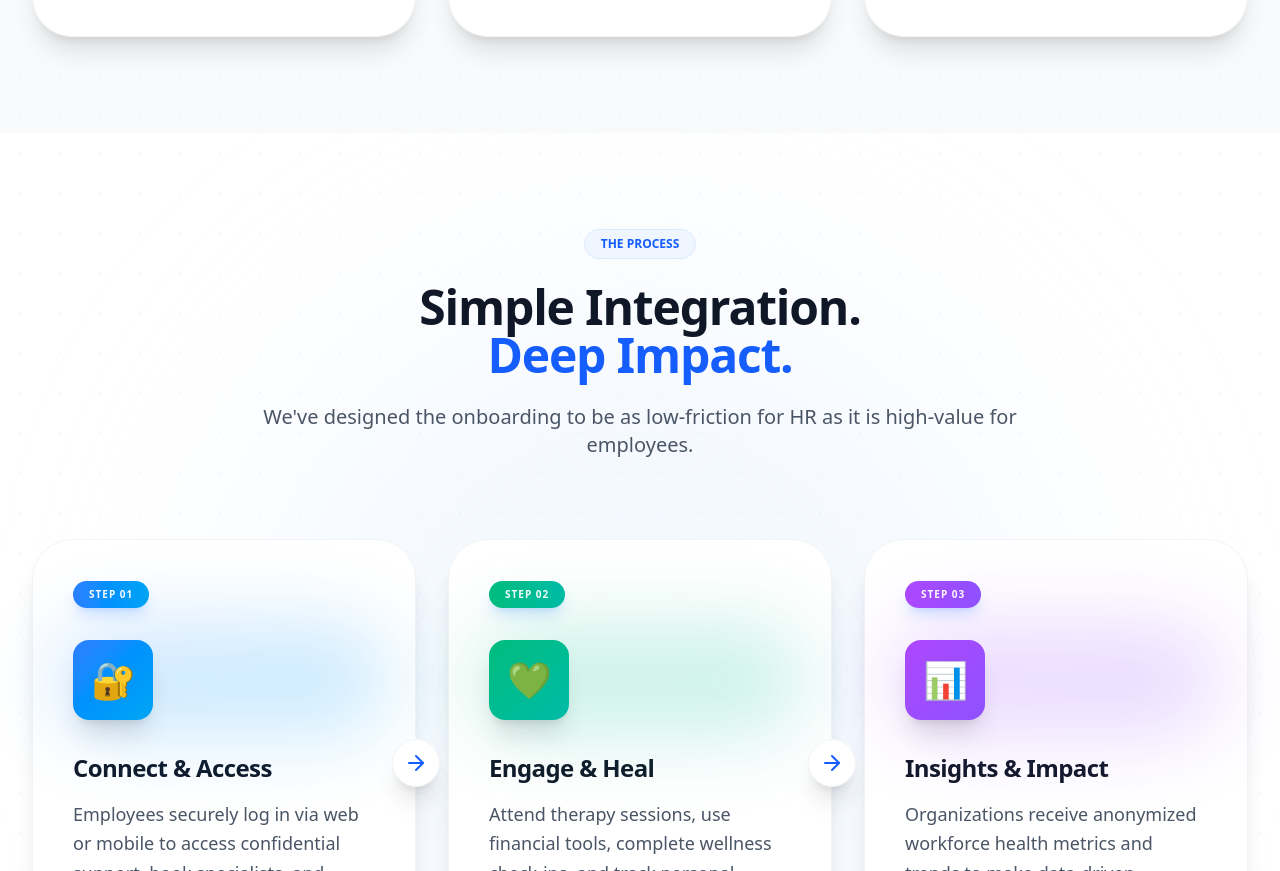
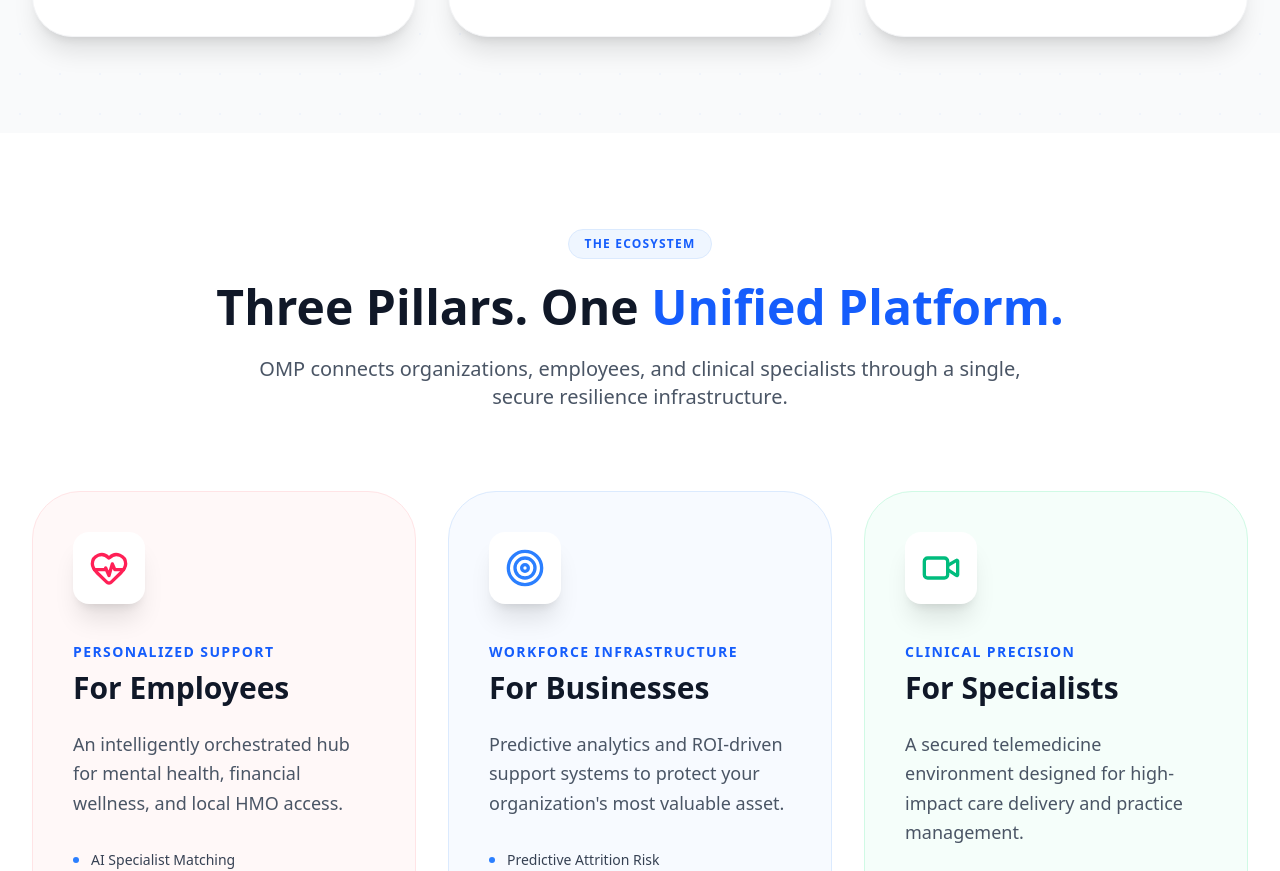
Before and after one commit to blossombubbles12/omp, a Next.js app: page / in a window 1280 px wide. Shown: the part 3980-4851 px from the top of the page. Built offline with nearby package versions, Linux system fonts and the light colour scheme.

Commit message:
feat: add Ecosystem section to homepage highlighting core pillars

```diff
--- a/app/page.tsx
+++ b/app/page.tsx
@@ -2,6 +2,7 @@ import HeroSection from "@/components/sections/HeroSection";
 import ProblemSection from "@/components/sections/ProblemSection";
 import RealitySection from "@/components/sections/RealitySection";
 import SolutionSection from "@/components/sections/SolutionSection";
+import EcosystemSection from "@/components/sections/EcosystemSection";
 import HowItWorksSection from "@/components/sections/HowItWorksSection";
 import EmployerSection from "@/components/sections/EmployerSection";
 import FeaturesSection from "@/components/sections/FeaturesSection";
@@ -19,6 +20,7 @@ export default function Home() {
       <ProblemSection />
       <RealitySection />
       <SolutionSection />
+      <EcosystemSection />
       <HowItWorksSection />
       <EmployerSection />
       <FeaturesSection />
--- /dev/null
+++ b/components/sections/EcosystemSection.tsx
@@ -0,0 +1,113 @@
+"use client";
+
+import { motion } from "framer-motion";
+import Container from "../ui/Container";
+import Button from "../ui/Button";
+import ScrollReveal from "../animations/ScrollReveal";
+import {
+    Video,
+    HeartPulse,
+    ArrowRight,
+    Target
+} from "lucide-react";
+
+/**
+ * Ecosystem section for the homepage highlighting the three pillars
+ */
+export default function EcosystemSection() {
+    const pillars = [
+        {
+            title: "For Employees",
+            subtitle: "Personalized Support",
+            description: "An intelligently orchestrated hub for mental health, financial wellness, and local HMO access.",
+            features: ["AI Specialist Matching", "Wellness Materials Library", "1-Min Resonance Breathing"],
+            icon: <HeartPulse className="w-10 h-10 text-rose-500" />,
+            color: "rose",
+            href: "/employees",
+            bg: "bg-rose-50/50 dark:bg-rose-950/10",
+            border: "border-rose-100 dark:border-rose-900/30"
+        },
+        {
+            title: "For Businesses",
+            subtitle: "Workforce Infrastructure",
+            description: "Predictive analytics and ROI-driven support systems to protect your organization's most valuable asset.",
+            features: ["Predictive Attrition Risk", "HMO Policy Optimization", "Audit-Ready Compliance"],
+            icon: <Target className="w-10 h-10 text-blue-500" />,
+            color: "blue",
+            href: "/businesses",
+            bg: "bg-blue-50/50 dark:bg-blue-950/10",
+            border: "border-blue-100 dark:border-blue-900/30"
+        },
+        {
+            title: "For Specialists",
+            subtitle: "Clinical Precision",
+            description: "A secured telemedicine environment designed for high-impact care delivery and practice management.",
+            features: ["Encrypted Video Hub", "Clinical Practice Tools", "Verified Referral Network"],
+            icon: <Video className="w-10 h-10 text-emerald-500" />,
+            color: "emerald",
+            href: "/specialists",
+            bg: "bg-emerald-50/50 dark:bg-emerald-950/10",
+            border: "border-emerald-100 dark:border-emerald-900/30"
+        }
+    ];
+
+    return (
+        <section id="ecosystem" className="py-24 bg-white dark:bg-gray-900 relative">
+            <Container>
+                <ScrollReveal>
+                    <div className="text-center mb-20">
+                        <div className="inline-block px-4 py-1.5 rounded-full bg-blue-50 dark:bg-blue-900/20 text-blue-600 dark:text-blue-400 text-xs font-bold mb-6 border border-blue-100 dark:border-blue-800 uppercase tracking-widest">
+                            The Ecosystem
+                        </div>
+                        <h2 className="text-4xl md:text-5xl font-bold text-gray-900 dark:text-white mb-6">
+                            Three Pillars. One <span className="text-blue-600">Unified Platform.</span>
+                        </h2>
+                        <p className="text-xl text-gray-600 dark:text-gray-400 max-w-3xl mx-auto">
+                            OMP connects organizations, employees, and clinical specialists through a single, secure resilience infrastructure.
+                        </p>
+                    </div>
+                </ScrollReveal>
+
+                <div className="grid grid-cols-1 lg:grid-cols-3 gap-8">
+                    {pillars.map((pillar, index) => (
+                        <ScrollReveal key={index} delay={index * 0.1}>
+                            <motion.div
+                                whileHover={{ y: -10 }}
+                                className={`h-full p-10 rounded-[3rem] ${pillar.bg} border ${pillar.border} transition-all duration-300 group relative overflow-hidden`}
+                            >
+                                <div className="relative z-10">
+                                    <div className="mb-8 p-4 inline-block rounded-2xl bg-white dark:bg-gray-800 shadow-xl group-hover:scale-110 transition-transform">
+                                        {pillar.icon}
+                                    </div>
+                                    <h4 className="text-sm font-black text-blue-600 dark:text-blue-400 uppercase tracking-widest mb-2">
+                                        {pillar.subtitle}
+                                    </h4>
+                                    <h3 className="text-3xl font-bold text-gray-900 dark:text-white mb-6">
+                                        {pillar.title}
+                                    </h3>
+                                    <p className="text-lg text-gray-600 dark:text-gray-400 mb-8 leading-relaxed">
+                                        {pillar.description}
+                                    </p>
+
+                                    <ul className="space-y-4 mb-10">
+                                        {pillar.features.map((feature, i) => (
+                                            <li key={i} className="flex items-center gap-3 text-sm font-medium text-gray-700 dark:text-gray-300">
+                                                <div className="w-1.5 h-1.5 rounded-full bg-blue-500" />
+                                                {feature}
+                                            </li>
+                                        ))}
+                                    </ul>
+
+                                    <Button href={pillar.href} variant="outline" className="w-full justify-between group-hover:bg-blue-600 group-hover:text-white group-hover:border-blue-600 transition-all">
+                                        Explore More
+                                        <ArrowRight className="w-4 h-4" />
+                                    </Button>
+                                </div>
+                            </motion.div>
+                        </ScrollReveal>
+                    ))}
+                </div>
+            </Container>
+        </section>
+    );
+}
```
